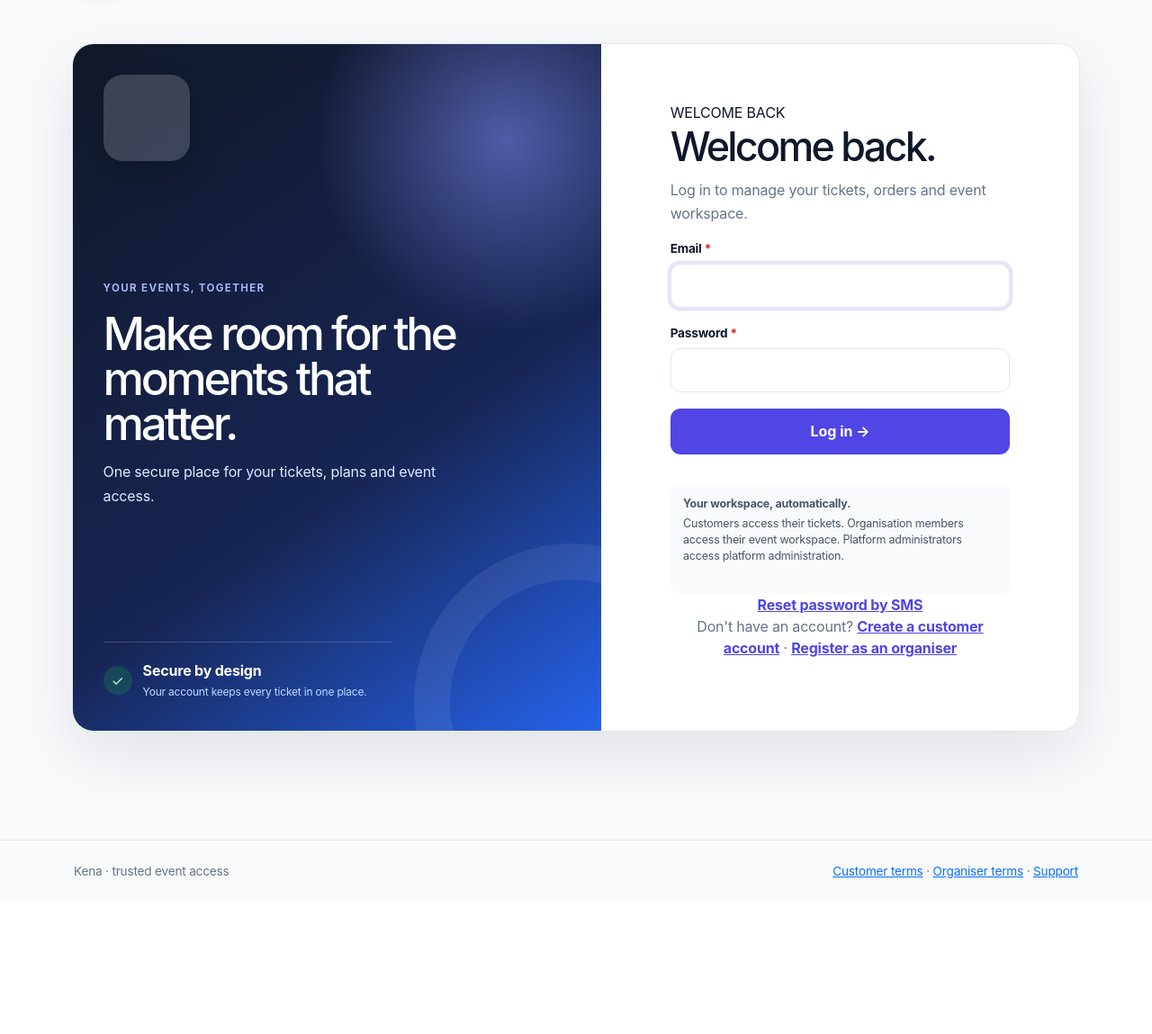
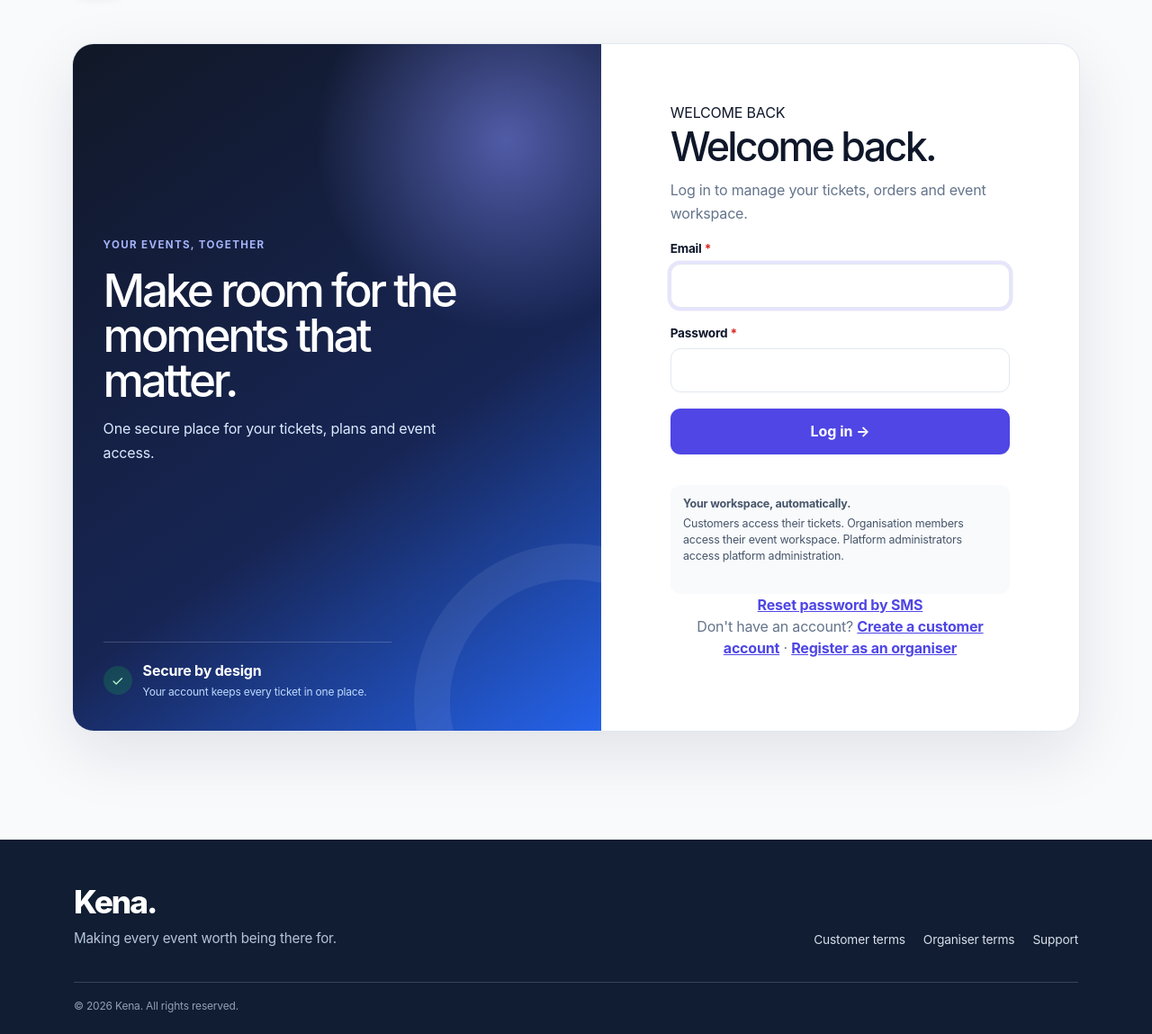
Before and after one commit to pitech09/etickting, a Django app: page /accounts/login/?next=/dashboard/pending-payments/ in a window 1280 px wide. Shown: the part 80-1229 px from the top of the page at 90% size. Before the commit the page ends 1056 px from the top, so only its background shows below. Run offline with Django 5.2, Linux system fonts and the light colour scheme.

Commit message:
feat(seating): add seating reservation duration and update related logic
fix(payment): improve error handling for payment proof submission

test(ticketing): add legacy key support test for development

style(brand_logo): create reusable brand logo component

style(base): enhance footer layout and add favicon

style(app): adjust feedback component and footer styles

fix(pending_payments): improve payment review form accessibility

```diff
--- a/config/settings.py
+++ b/config/settings.py
@@ -177,6 +177,9 @@ TICKETING_VERIFY_KEYS = os.getenv("TICKETING_VERIFY_KEYS", "")
 TICKETING_PUBLIC_VERIFY_RATE_LIMIT = int(os.getenv("TICKETING_PUBLIC_VERIFY_RATE_LIMIT", "30"))
 TICKETING_SCAN_RATE_LIMIT = int(os.getenv("TICKETING_SCAN_RATE_LIMIT", "120"))
 TICKETING_HOLD_MINUTES = int(os.getenv("TICKETING_HOLD_MINUTES", "10"))
+# Reserved-seat selections remain held for one day while the customer completes
+# payment and organiser verification. Deployments can override this explicitly.
+SEATING_RESERVATION_MINUTES = int(os.getenv("SEATING_RESERVATION_MINUTES", "1440"))
 TICKETING_CREDENTIAL_ENCRYPTION_KEY = os.getenv("TICKETING_CREDENTIAL_ENCRYPTION_KEY", "")
 BLOCKCHAIN_RPC_URL = os.getenv("BLOCKCHAIN_RPC_URL", "")
 BLOCKCHAIN_CONTRACT_ADDRESS = os.getenv("BLOCKCHAIN_CONTRACT_ADDRESS", "")
--- a/seating/models.py
+++ b/seating/models.py
@@ -195,7 +195,7 @@ class EventSeating(models.Model):
 class SeatReservation(models.Model):
     """Temporary reservation of a seat during checkout.
 
-    Reservations expire after a configurable period (default 10 minutes)
+    Reservations expire after a configurable period (default 24 hours)
     and are automatically released. Only one active reservation per seat
     is enforced at the database level.
     """
--- a/static/css/app.css
+++ b/static/css/app.css
@@ -36,8 +36,10 @@
 .route-loading.is-visible { opacity: 1; }
 .route-loading span { display: block; width: 35%; height: 100%; background: var(--brand); box-shadow: 0 0 12px rgba(79,70,229,.6); animation: route-progress 1.1s ease-in-out infinite; }
 @keyframes route-progress { 0% { transform: translateX(-110%); } 100% { transform: translateX(330%); } }
-.app-feedback { position: fixed; z-index: 1100; right: 1rem; bottom: 1rem; display: grid; gap: .6rem; width: min(24rem, calc(100vw - 2rem)); pointer-events: none; }
+.app-feedback { position: fixed; z-index: 1100; right: 1rem; bottom: 1rem; display: grid; gap: .6rem; width: min(28rem, calc(100vw - 2rem)); pointer-events: none; }
 .app-feedback .alert { margin: 0; box-shadow: 0 12px 30px rgba(15,23,42,.16); pointer-events: auto; }
+.app-feedback .alert-danger { color: #fff; border-color: #7f1d1d; background: #b42318; font-weight: 650; }
+.app-message { border-radius: .75rem; }
 .skeleton { position: relative; overflow: hidden; min-height: 1rem; border-radius: .45rem; background: #e9eef5; }
 .skeleton::after { position: absolute; inset: 0; content: ""; transform: translateX(-100%); background: linear-gradient(90deg, transparent, rgba(255,255,255,.65), transparent); animation: skeleton-shimmer 1.4s ease-in-out infinite; }
 .skeleton-line { height: .8rem; margin: .55rem 0; }
@@ -56,11 +58,6 @@
 .state-icon { display: inline-grid; place-items: center; width: 2.5rem; height: 2.5rem; margin-bottom: .7rem; border-radius: 50%; background: #eef3fb; color: var(--brand); font-weight: 800; }
 .state-error .state-icon { color: #982b38; background: #ffebee; }
 @media (prefers-reduced-motion: reduce) { *, *::before, *::after { scroll-behavior: auto !important; transition-duration: .01ms !important; animation-duration: .01ms !important; } }
-
-/* Use the same supplied logo on the dark authentication showcase. */
-.auth-brand { font-size: 0; }
-.auth-brand .brand-mark { width: 6rem; height: 6rem; margin-right: 0; padding: .3rem; border: 0; border-radius: 1.35rem; color: transparent; background: #fff url('/media/kena%20logo.png') center / contain no-repeat; box-shadow: 0 1rem 2rem rgba(0,0,0,.2); }
-@media (max-width: 575.98px) { .auth-brand .brand-mark { width: 5rem; height: 5rem; } }
 
 /* Shared form system: native Django controls inherit one predictable layout. */
 .form-system { display: flex; flex-direction: column; gap: 1.1rem; }
@@ -104,6 +101,8 @@ form textarea,
 html { min-height: 100%; }
 body {
   min-height: 100vh;
+  display: flex;
+  flex-direction: column;
   background: var(--canvas);
   color: var(--ink);
   font-family: Inter, ui-sans-serif, system-ui, -apple-system, BlinkMacSystemFont, "Segoe UI", sans-serif;
@@ -119,9 +118,11 @@ body {
 }
 .nav-inner { min-height: 4rem; }
 .navbar-brand { letter-spacing: -.04em; font-size: 1.1rem; }
-.brand-logo { display: block; width: 3.4rem; height: 3.4rem; padding: .18rem; border: 1px solid rgba(255,255,255,.35); border-radius: .85rem; object-fit: contain; background: #fff; box-shadow: 0 .35rem .9rem rgba(0,0,0,.18); }
+.brand-logo { display: block; width: 3.4rem; height: 3.4rem; max-width: 100%; padding: .18rem; border: 1px solid rgba(255,255,255,.35); border-radius: .85rem; object-fit: contain; background: #fff; box-shadow: 0 .35rem .9rem rgba(0,0,0,.18); }
 .navbar-brand { display: inline-flex; align-items: center; min-height: 3.5rem; }
+.auth-brand { display: inline-flex; align-items: center; width: fit-content; border-radius: 1.35rem; }
 .auth-brand .brand-logo { width: 6rem; height: 6rem; border: 0; border-radius: 1.35rem; padding: .3rem; box-shadow: 0 1rem 2rem rgba(0,0,0,.2); }
+.auth-brand:focus-visible { outline: .2rem solid rgba(255,255,255,.9); outline-offset: .35rem; }
 @media (max-width: 575.98px) { .brand-logo { width: 3rem; height: 3rem; } .auth-brand .brand-logo { width: 5rem; height: 5rem; } }
 .brand-mark {
   display: inline-grid;
@@ -143,7 +144,7 @@ body {
 .nav-account { gap: .2rem; }
 .nav-user { display: inline-flex; flex-direction: column; align-items: flex-end; line-height: 1.1; }.nav-user-name { max-width: 12rem; overflow: hidden; color: #fff; font-size: .78rem; font-weight: 700; text-overflow: ellipsis; white-space: nowrap; }.nav-user-role { margin-top: .2rem; color: #a5b4fc; font-size: .62rem; font-weight: 700; letter-spacing: .08em; text-transform: uppercase; }
 
-main.container { max-width: 1180px; min-height: calc(100vh - 8rem); }
+main.container { flex: 1 0 auto; width: 100%; max-width: 1180px; min-height: calc(100vh - 8rem); }
 .page-intro { margin-bottom: 2rem; }
 .eyebrow { color: var(--brand); font-size: .72rem; font-weight: 700; letter-spacing: .12em; text-transform: uppercase; }
 .text-secondary { color: var(--muted) !important; }
@@ -221,7 +222,16 @@ dl dd { font-weight: 600; }
 .modal-header, .modal-footer { border-color: var(--line); }
 .stage { padding: .55rem; border-radius: .65rem; background: linear-gradient(90deg, transparent, #e9e9ee, transparent); letter-spacing: .1em; text-transform: uppercase; }
 .seat-map { border-radius: 1rem; background: #fafafa; }
-.site-footer { margin-top: 3rem; padding: 1.5rem 0; color: var(--muted); font-size: .85rem; border-top: 1px solid var(--line); }
+.site-footer { margin-top: 3rem; padding: 3.25rem 0 1.35rem; color: #d7deea; background: #101d32; }
+.site-footer-main { display: flex; align-items: flex-end; justify-content: space-between; gap: 2rem; }
+.site-footer-brand { max-width: 28rem; }
+.site-footer-name { color: #fff; font-size: clamp(1.7rem, 3vw, 2.2rem); font-weight: 800; letter-spacing: -.055em; line-height: 1; }
+.site-footer-brand p { margin: .7rem 0 0; color: #b7c4d7; font-size: .95rem; line-height: 1.55; }
+.site-footer-links { display: flex; flex-wrap: wrap; justify-content: flex-end; gap: .5rem 1.25rem; }
+.site-footer-links a { color: #d7deea; font-size: .86rem; text-decoration: none; }
+.site-footer-links a:hover, .site-footer-links a:focus-visible { color: #fff; text-decoration: underline; text-underline-offset: .2em; }
+.site-footer-divider { margin: 2.25rem 0 1.1rem; border-top: 1px solid rgba(215,222,234,.2); }
+.site-footer-bottom { color: #91a0b5; font-size: .75rem; }
 .inventory-seat-map { min-height: 6rem; align-content: flex-start; padding: .25rem; }
 .ticket-qr-card { display: flex; align-items: center; gap: 1rem; margin-top: 1.35rem; padding: 1rem; border: 1px solid #c7d2fe; border-radius: 1rem; background: linear-gradient(135deg, #eef2ff, #f8fafc); }
 .ticket-qr-frame { display: grid; flex: 0 0 auto; place-items: center; width: 9rem; height: 9rem; padding: .65rem; border: 6px solid #111827; border-radius: .8rem; background: #fff; box-shadow: 0 .5rem 1.2rem rgba(15,23,42,.16); }
@@ -306,6 +316,7 @@ button, a, input, select, textarea { -webkit-tap-highlight-color: transparent; }
   .btn { width: auto; }
   .d-flex.justify-content-between { flex-wrap: wrap; }
   .public-hero { min-height: 0; padding: 2rem 1.2rem; border-radius: 1rem; }.public-hero h1 { font-size: 2.7rem; }.hero-search { flex-direction: column; background: transparent; padding: 0; }.hero-search input { min-height: 3rem; border-radius: .7rem; background: rgba(255,255,255,.12); }.hero-orbit { display: none; }.hero-trust { display: grid; gap: .45rem; }.section-block { margin: 3rem 0; }.section-heading-row, .category-strip { align-items: start; flex-direction: column; }.event-grid, .event-grid-wide, .steps-grid { grid-template-columns: 1fr; }.category-strip { padding: 1.25rem; }.category-pills { justify-content: start; }.list-search { align-items: stretch; flex-wrap: wrap; }.list-search input { flex-basis: 100%; }.detail-layout, .checkout-grid { grid-template-columns: 1fr; gap: 1.5rem; }.detail-hero { min-height: 14rem; border-radius: 1rem; }.detail-layout h1 { font-size: 2.5rem; }.auth-layout { display: block; margin: .5rem auto 2rem; border-radius: 1rem; }.auth-showcase { display: none; }.auth-layout > .auth-page { display: block; }.auth-panel { margin: 0; padding: 2rem 1.15rem; }.auth-page .auth-heading h1 { font-size: 2.2rem; }
+  .site-footer { margin-top: 2rem; padding: 2.4rem 0 1.15rem; }.site-footer-main { align-items: flex-start; flex-direction: column; gap: 1.5rem; }.site-footer-links { justify-content: flex-start; gap: .65rem 1rem; }.site-footer-divider { margin: 1.8rem 0 1rem; }
   .form-grid { grid-template-columns: 1fr; }
   .form-actions { align-items: stretch; flex-direction: column-reverse; }
   .form-actions .btn { width: 100%; }
--- a/templates/accounts/login.html
+++ b/templates/accounts/login.html
@@ -4,7 +4,7 @@
 {% block title %}Log in · Kena{% endblock %}
 
 {% block content %}
-<div class="auth-layout"><aside class="auth-showcase"><a class="auth-brand" href="{% url 'home' %}"><span class="brand-mark">K</span>Kena</a><div class="auth-showcase-copy"><p class="eyebrow eyebrow-light">Your events, together</p><h1>Make room for the moments that matter.</h1><p>One secure place for your tickets, plans and event access.</p></div><div class="auth-proof"><span class="auth-proof-icon">✓</span><div><strong>Secure by design</strong><small>Your account keeps every ticket in one place.</small></div></div></aside><div class="auth-page">
+<div class="auth-layout"><aside class="auth-showcase"><a class="auth-brand" href="{% url 'home' %}" aria-label="Kena home"></a><div class="auth-showcase-copy"><p class="eyebrow eyebrow-light">Your events, together</p><h1>Make room for the moments that matter.</h1><p>One secure place for your tickets, plans and event access.</p></div><div class="auth-proof"><span class="auth-proof-icon">✓</span><div><strong>Secure by design</strong><small>Your account keeps every ticket in one place.</small></div></div></aside><div class="auth-page">
     <div class="auth-panel">
 
         <div class="auth-heading">
--- a/templates/accounts/register.html
+++ b/templates/accounts/register.html
@@ -4,7 +4,7 @@
 {% block title %}Create account · Kena{% endblock %}
 
 {% block content %}
-<div class="auth-layout"><aside class="auth-showcase auth-showcase-register"><a class="auth-brand" href="{% url 'home' %}"><span class="brand-mark">K</span>Kena</a><div class="auth-showcase-copy"><p class="eyebrow eyebrow-light">Start with what moves you</p><h1>Your next great memory is closer than you think.</h1><p>Discover trusted events and keep your official tickets ready whenever you are.</p></div><div class="auth-event-card"><span>COMING UP</span><strong>Find your<br>next moment.</strong><small>Discover · Book · Show up</small></div></aside><div class="auth-page">
+<div class="auth-layout"><aside class="auth-showcase auth-showcase-register"><a class="auth-brand" href="{% url 'home' %}" aria-label="Kena home">{% include "components/brand_logo.html" %}</a><div class="auth-showcase-copy"><p class="eyebrow eyebrow-light">Start with what moves you</p><h1>Your next great memory is closer than you think.</h1><p>Discover trusted events and keep your official tickets ready whenever you are.</p></div><div class="auth-event-card"><span>COMING UP</span><strong>Find your<br>next moment.</strong><small>Discover · Book · Show up</small></div></aside><div class="auth-page">
     <div class="auth-panel">
 
         <div class="auth-heading">
--- a/templates/base.html
+++ b/templates/base.html
@@ -9,6 +9,7 @@
   <title>{% block title %}Kena{% endblock %}</title>
   <meta name="theme-color" content="#111a33">
   <link rel="manifest" href="{% static 'manifest.webmanifest' %}">
+  <link rel="icon" type="image/png" sizes="192x192" href="{% static 'icons/kena-192.png' %}">
   <link rel="apple-touch-icon" href="{% static 'icons/kena-192.png' %}">
   <link rel="preconnect" href="https://cdn.jsdelivr.net">
   <link href="https://cdn.jsdelivr.net/npm/bootstrap@5.3.3/dist/css/bootstrap.min.css" rel="stylesheet">
@@ -20,7 +21,7 @@
 <a class="visually-hidden-focusable" href="#main-content">Skip to content</a>
 <nav class="site-nav navbar navbar-expand-lg navbar-dark" aria-label="Primary navigation">
   <div class="container nav-inner">
-    <a class="navbar-brand fw-semibold text-white text-decoration-none" href="{% url 'home' %}"><img class="brand-logo" src="{{ MEDIA_PREFIX }}kena%20logo.png" alt="Kena"><span class="visually-hidden">Kena</span></a>
+    <a class="navbar-brand fw-semibold text-white text-decoration-none" href="{% url 'home' %}" aria-label="Kena home">{% include "components/brand_logo.html" %}</a>
     <button class="navbar-toggler" type="button" data-bs-toggle="collapse" data-bs-target="#primary-navigation" aria-controls="primary-navigation" aria-expanded="false" aria-label="Open navigation"><span class="navbar-toggler-icon"></span></button>
     <div class="collapse navbar-collapse" id="primary-navigation">
       <div class="nav-links ms-lg-4">
@@ -55,9 +56,25 @@
 </nav>
 <div id="route-loading" class="route-loading" role="progressbar" aria-label="Loading page" aria-hidden="true"><span></span></div>
 <div id="network-status" class="network-status alert alert-warning d-none" role="status" aria-live="assertive" aria-hidden="true"><div class="container d-flex align-items-center justify-content-between gap-3"><span id="network-status-text">You are offline.</span><button id="network-retry" class="btn btn-sm btn-outline-dark" type="button">Retry</button></div></div>
-<div id="app-feedback" class="app-feedback" aria-live="polite" aria-atomic="true"></div>
-<main id="main-content" class="container py-4">{% if messages %}{% for message in messages %}<div class="alert alert-{{ message.tags|default:'info' }}" role="status">{{ message }}</div>{% endfor %}{% endif %}{% block content %}{% endblock %}</main>
-<footer class="site-footer"><div class="container d-flex justify-content-between gap-3 flex-wrap"><span>Kena · trusted event access</span><span><a href="{% url 'customer-terms' %}">Customer terms</a> · <a href="{% url 'organiser-terms' %}">Organiser terms</a> · <a href="{% url 'contact' %}">Support</a></span></div></footer>
+<div id="app-feedback" class="app-feedback" aria-live="polite" aria-atomic="true">{% if messages %}{% for message in messages %}<div class="alert app-message alert-{{ message.tags|default:'info' }}" role="{% if 'error' in message.tags %}alert{% else %}status{% endif %}" tabindex="-1">{{ message }}</div>{% endfor %}{% endif %}</div>
+<main id="main-content" class="container py-4">{% block content %}{% endblock %}</main>
+<footer class="site-footer">
+  <div class="container">
+    <div class="site-footer-main">
+      <div class="site-footer-brand">
+        <div class="site-footer-name">Kena.</div>
+        <p>Making every event worth being there for.</p>
+      </div>
+      <nav class="site-footer-links" aria-label="Footer navigation">
+        <a href="{% url 'customer-terms' %}">Customer terms</a>
+        <a href="{% url 'organiser-terms' %}">Organiser terms</a>
+        <a href="{% url 'contact' %}">Support</a>
+      </nav>
+    </div>
+    <div class="site-footer-divider" aria-hidden="true"></div>
+    <div class="site-footer-bottom">© 2026 Kena. All rights reserved.</div>
+  </div>
+</footer>
 <script src="https://cdn.jsdelivr.net/npm/bootstrap@5.3.3/dist/js/bootstrap.bundle.min.js" defer></script>
 </body>
 </html>
--- /dev/null
+++ b/templates/components/brand_logo.html
@@ -0,0 +1,3 @@
+{% load static %}
+{% get_media_prefix as MEDIA_PREFIX %}
+<img class="{{ logo_class|default:'brand-logo' }}" src="{{ MEDIA_PREFIX }}kena%20logo.png" alt="{{ logo_alt|default:'Kena' }}" width="96" height="96" decoding="async">
--- a/ticketing/tests.py
+++ b/ticketing/tests.py
@@ -61,6 +61,11 @@ class TicketAuthenticityTests(TestCase):
 
         with override_settings(DEBUG=False, TICKETING_SIGNING_KEYS=""):
             self.assertEqual(signing_keys(), {})
+
+    def test_development_accepts_legacy_single_base64_signing_key(self):
+        raw_key = encoded_key(self.private)
+        with override_settings(DEBUG=True, TICKETING_SIGNING_KEYS=raw_key):
+            self.assertIn("legacy", signing_keys())
 
     def test_forged_and_modified_credentials_fail(self):
         _, credential = self.issue()
```
Also changed, not shown: dashboard/views.py (+6 -1 lines), orders/tests.py (+16 -0 lines), orders/views.py (+15 -2 lines), seating/services.py (+4 -4 lines), templates/accounts/register_organiser.html (+1 -1 lines), templates/dashboard/pending_payments.html (+1 -1 lines), ticketing/key_management.py (+35 -3 lines).
